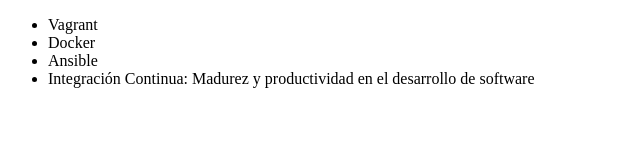
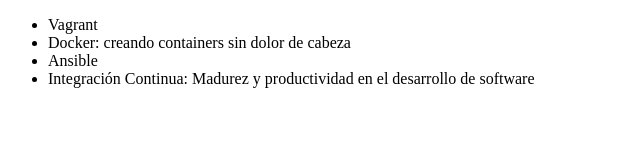
Before and after one commit to rubenpiccoli/alura-git, a plain HTML site: page index.html in a window 1280 px wide. Shown: the whole page, without its empty margins (0-640 px from the left). Drawn offline with Linux system fonts and the light colour scheme.

Commit message:
Corrigiendo el nombre del curso de Docker

```diff
--- a/index.html
+++ b/index.html
@@ -4,12 +4,12 @@
     <meta charset="UTF-8">
     <meta http-equiv="X-UA-Compatible" content="IE=edge">
     <meta name="viewport" content="width=device-width, initial-scale=1.0">
-    <title>Listas de Curso de DevOps ALura</title>
+    <title>Listas de Listas de curso de DevOps DevOps ALura</title>
 </head>
 <body>
    <ul>
     <li>Vagrant</li>
-    <li>Docker</li>
+    <li>Docker: creando containers sin dolor de cabeza</li>
     <li>Ansible</li>
     <li>Integración Continua: Madurez y productividad en el desarrollo de software</li>
    </ul>
```
